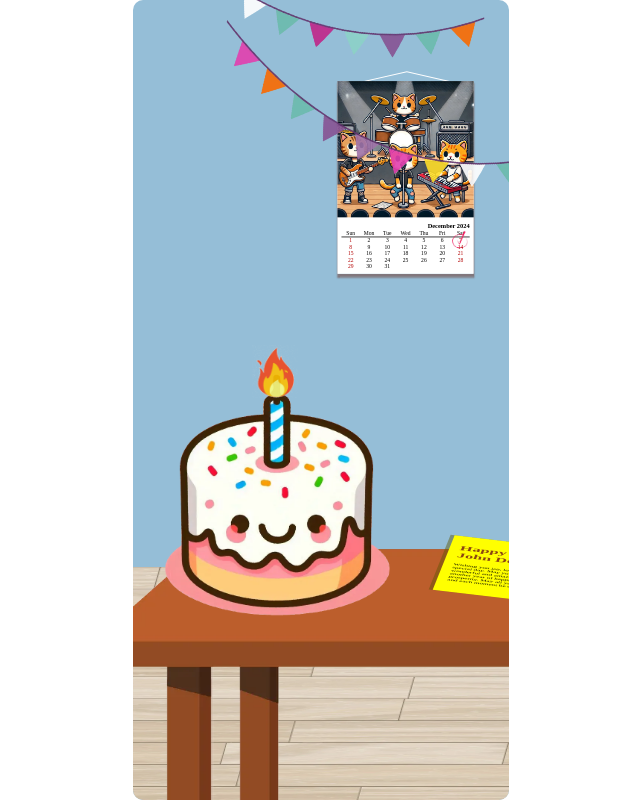
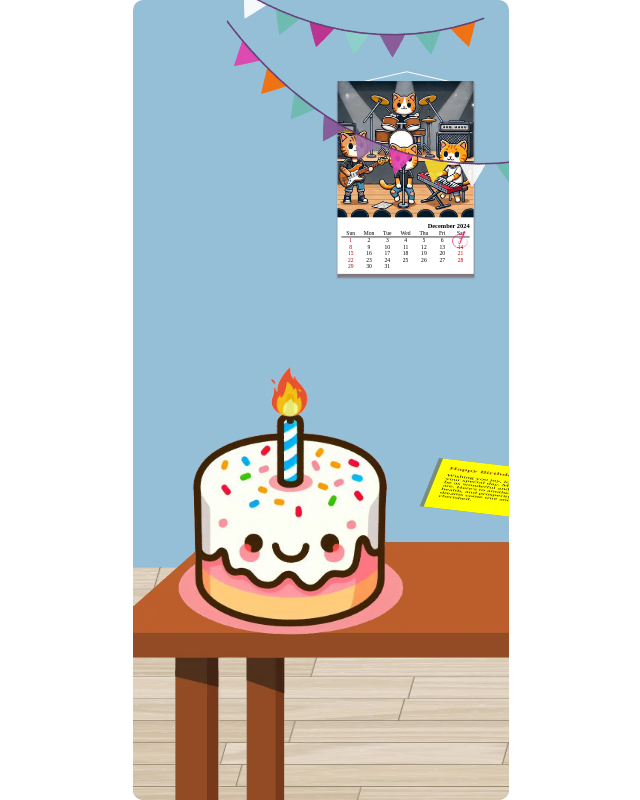
Before and after one commit to hprasetyou/greeting, a React (Create React App) app: page / in a window 1280 px wide. Shown: the whole page, without its empty margins (319-959 px from the left). Built offline with nearby package versions, Linux system fonts and the light colour scheme; a web font is replaced by a local one.

Commit message:
adjust position and favicon

```diff
--- a/src/css/App.css
+++ b/src/css/App.css
@@ -35,13 +35,18 @@ body {
 
 .table{
   position: absolute;
-  bottom: 0;
-  transform: scale(2) translateX(70px) translateY(50px);
+  bottom: -25%;
+  left: -10%;
+  width: 100%;
+  height: 60vh;
+}
+.table-image{
+  height: 100%;
+  width: auto;
 }
 .floor,
 .floor img,
 .balloons img,
-.table, .table img,
 .flags, .flags img{
   max-width: 100%;
   width: 100%;
--- a/src/css/Cake.css
+++ b/src/css/Cake.css
@@ -5,10 +5,11 @@
 }
 
 .cake{
-    position: absolute;
-    bottom: 0;
-    width: 65%;
-    transform: translate(10%, -70%);
+  position: absolute;
+  top: -80%;
+  left: 20%;
+  width: 65%;
+  transform: translate(0, 100%);
 }
 
 .cake img{
--- a/src/css/Card.css
+++ b/src/css/Card.css
@@ -1,12 +1,12 @@
-  .card{
-    width: 80%;
-    transform: matrix(0.5, -0.01, 0.1, 0.2, 0, 125) rotate(20deg) translate(10%, -150%);
+.card {
+    width: 300px;
+    transform: matrix(0.5, -0.01, 0.1, 0.2, 0, 0) rotate(20deg);
     position: absolute;
     transition: all 0.5s cubic-bezier(0.25, 0.46, 0.45, 0.94);
-    top: 48%;
+    top: -32%;
     z-index: 1;
-    left: 50%;
-  }
+    left: 70%;
+}
 
   .card.active{
     transform: rotate(-3deg) translate(-50%, -50%);
@@ -45,8 +45,9 @@
 
   .card h1 {
     color: saddlebrown;
+    font-size: 1.2em;
   }
 
   .card p {
-    font-size: 14px;
+    font-size: 1em;
   }
--- a/src/js/App.js
+++ b/src/js/App.js
@@ -21,14 +21,19 @@ function App() {
   };
 
   const recipientName = process.env.REACT_APP_RECIPIENT_NAME || "John Doe";
+  const homepage = process.env.PUBLIC_URL || '';
 
   const message = "Wishing you joy, love, and happiness on your special day. May your special day be as wonderful and amazing as you are. Here's to another year of happiness, health, and prosperity. \n May all your dreams come true and each moment be cherished.";
   return (
     <div className="App">
       <div className="container">
         <Background sprinkleRain={sprinkleRain}/>
-        <BirthdayCard name={recipientName} message={message} showCard={showCard} setShowCard={setShowCard} />
-        <Cake burnCandle={burnCandle} setBurnCandle={handleBurnCandle}/>
+
+        <div className="table">
+          <BirthdayCard name={recipientName} message={message} showCard={showCard} setShowCard={setShowCard} />
+          <Cake burnCandle={burnCandle} setBurnCandle={handleBurnCandle}/>
+          <img src={`${homepage}/table.webp`} alt="table" className="table-image" />
+        </div>
       </div>
     </div>
   );
--- a/src/js/Background.js
+++ b/src/js/Background.js
@@ -17,9 +17,6 @@ const Background = ({sprinkleRain = false}) => {
             <div className="flags">
                 <img src={`${homepage}/hanging-flags.webp`} alt="flags"  />
             </div>
-            <div className="table">
-                <img src={`${homepage}/table.webp`} alt="table" />
-            </div>
 
         </div>
     )
```
Also changed, not shown: 2 other files (tests, documents, lock files or other folders).
